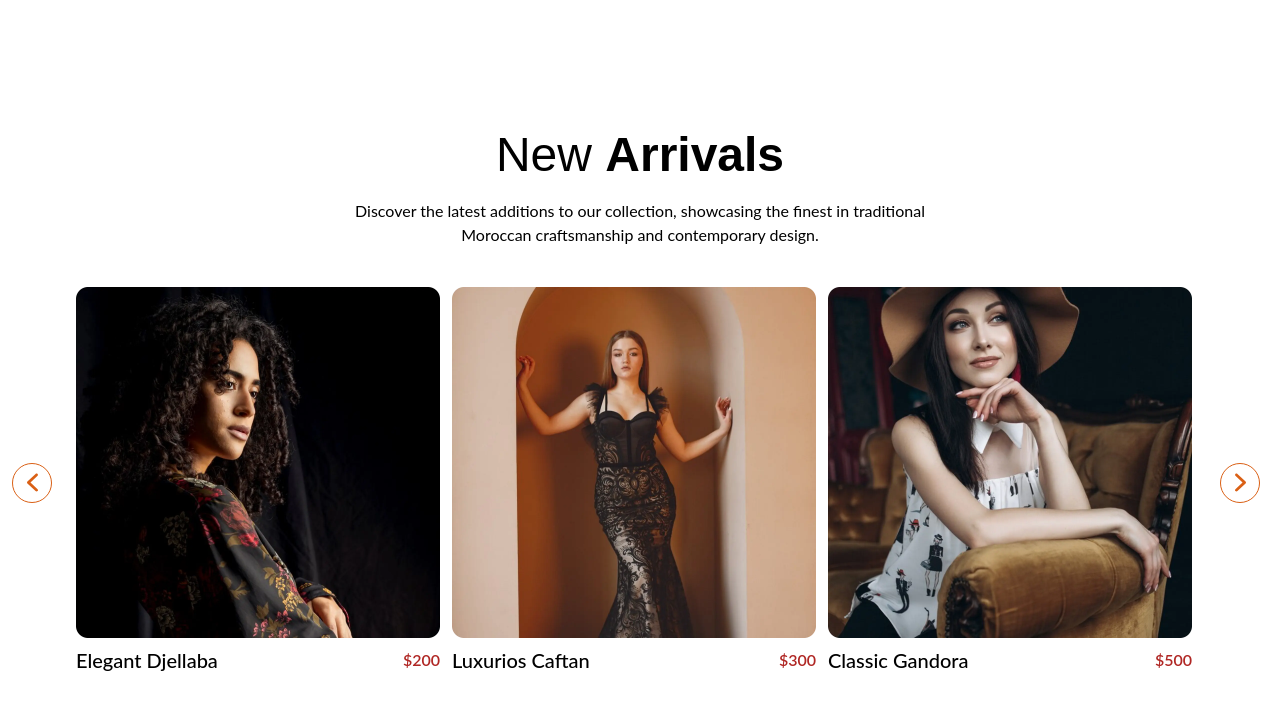
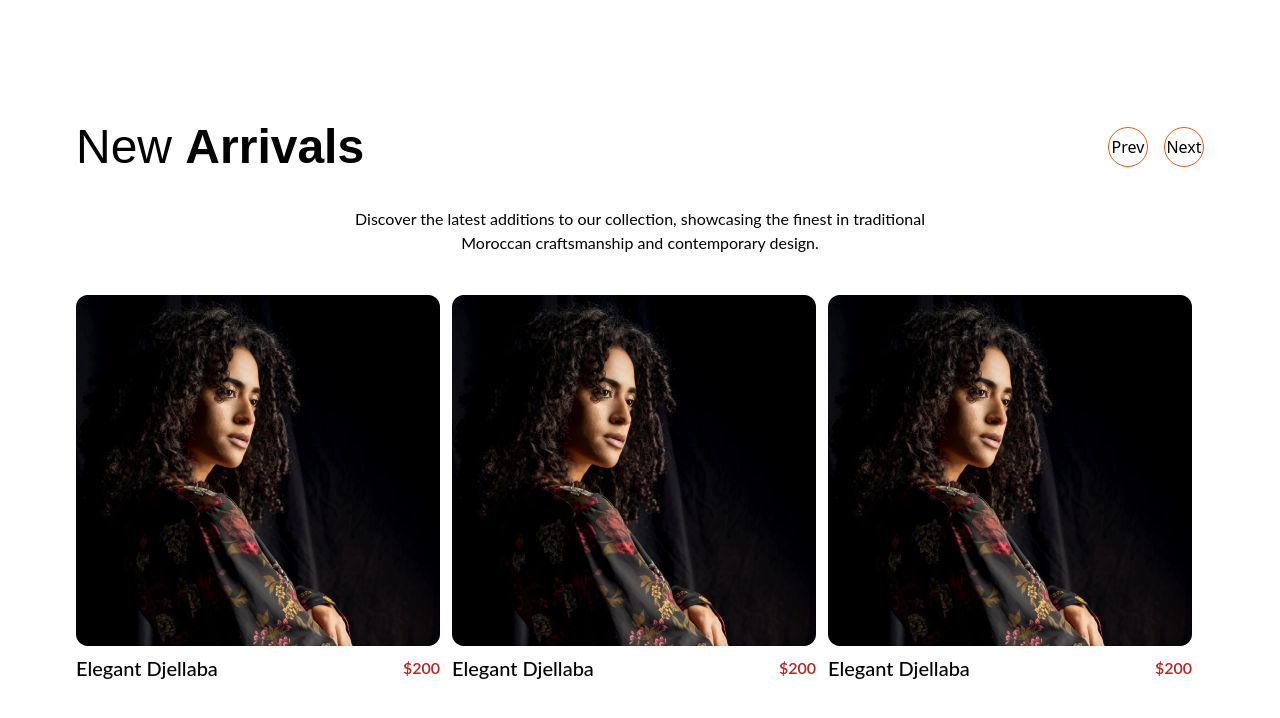
Before and after one commit to neharadialcode486/components-react-tailwind, a React (Create React App) app: page / in a window 1280 px wide. Shown: the top 718 px of the page. Built offline with nearby package versions, Linux system fonts and the light colour scheme.

Commit message:
slider arrows

```diff
--- a/src/components/SimpleSlider.jsx
+++ b/src/components/SimpleSlider.jsx
@@ -1,4 +1,4 @@
-import React from "react";
+import React, { useRef } from "react";
 import Slider from "react-slick";
 import "slick-carousel/slick/slick.css";
 import "slick-carousel/slick/slick-theme.css";
@@ -7,34 +7,64 @@ import img2 from "../components/assets/images/luxurios-caftan.webp";
 import img3 from "../components/assets/images/classic-gandora.webp";
 
 export default function SimpleSlider() {
-  var settings = {
+  const sliderRef = useRef(null);
+
+  const settings = {
     dots: false,
     infinite: true,
     slidesToShow: 3,
     slidesToScroll: 1,
-    prevArrows: ".prev",
-    nextArrows: ".last",
   };
+
+  const handleNext = () => {
+    sliderRef.current.slickNext();
+  };
+
+  const handlePrev = () => {
+    sliderRef.current.slickPrev();
+  };
+
   return (
     <section className="flex items-center min-h-screen">
-      <div className="px-3 mx-auto max-w-6xl">
-        <h2 className="text-center text-5xl leading-[56px] ff-playfair">
-          New <span className="font-bold">Arrivals</span>
-        </h2>
-        <p className="text-base leading-6 text-center max-w-[640px] mx-auto ff-lato pt-4 pb-10 ">
+      <div className="px-3 mx-auto max-w-6xl relative">
+        <div className="flex justify-between items-center mb-4">
+          <h2 className="text-5xl leading-[56px] ff-playfair">
+            New <span className="font-bold">Arrivals</span>
+          </h2>
+
+          <div className="flex space-x-4">
+            {/* Arrows next to heading */}
+            <button
+              onClick={handlePrev}
+              className="prev w-10 h-10 rounded-full border border-[#DA6015] flex items-center justify-center group/btn transition-all duration-200 hover:bg-[#DA6015]"
+            >
+              Prev
+            </button>
+            <button
+              onClick={handleNext}
+              className="next w-10 h-10 rounded-full border border-[#DA6015] flex items-center justify-center group/btn transition-all duration-200 hover:bg-[#DA6015]"
+            >
+              Next
+            </button>
+          </div>
+        </div>
+
+        <p className="text-base leading-6 text-center max-w-[640px] mx-auto ff-lato pt-4 pb-10">
           Discover the latest additions to our collection, showcasing the finest
           in traditional Moroccan craftsmanship and contemporary design.
         </p>
-        <div className="relative max-w-6xl">
-          <Slider {...settings}>
+
+        <div className="relative">
+          <Slider ref={sliderRef} {...settings}>
+            {/* Slide Items */}
             <div>
               <div className="max-w-[364px]">
-                <img src={img1} alt="img-1" className="w-full" />
+                <img src={img1} alt="Elegant Djellaba" className="w-full" />
                 <div className="flex items-center justify-between pt-2">
                   <p className="font-medium ff-lato text-xl leading-7">
                     Elegant Djellaba
                   </p>
-                  <p className="ff-lato font-semibold text-base leading-6 text-[#B02724] ">
+                  <p className="ff-lato font-semibold text-base leading-6 text-[#B02724]">
                     $200
                   </p>
                 </div>
@@ -42,76 +72,45 @@ export default function SimpleSlider() {
             </div>
             <div>
               <div className="max-w-[364px]">
-                <img src={img2} alt="img-1" className="w-full" />
+                <img src={img1} alt="Elegant Djellaba" className="w-full" />
                 <div className="flex items-center justify-between pt-2">
                   <p className="font-medium ff-lato text-xl leading-7">
-                    Luxurios Caftan
+                    Elegant Djellaba
                   </p>
-                  <p className="ff-lato font-semibold text-base leading-6 text-[#B02724] ">
-                    $300
+                  <p className="ff-lato font-semibold text-base leading-6 text-[#B02724]">
+                    $200
                   </p>
                 </div>
               </div>
             </div>
             <div>
               <div className="max-w-[364px]">
-                <img src={img3} alt="img-1" className="w-full" />
+                <img src={img1} alt="Elegant Djellaba" className="w-full" />
                 <div className="flex items-center justify-between pt-2">
                   <p className="font-medium ff-lato text-xl leading-7">
-                    Classic Gandora
+                    Elegant Djellaba
                   </p>
                   <p className="ff-lato font-semibold text-base leading-6 text-[#B02724]">
-                    $500
+                    $200
                   </p>
                 </div>
               </div>
             </div>
             <div>
               <div className="max-w-[364px]">
-                <img src={img1} alt="img-1" className="w-full" />
+                <img src={img1} alt="Elegant Djellaba" className="w-full" />
                 <div className="flex items-center justify-between pt-2">
                   <p className="font-medium ff-lato text-xl leading-7">
                     Elegant Djellaba
                   </p>
-                  <p className="ff-lato font-semibold text-base leading-6 text-[#B02724] ">
+                  <p className="ff-lato font-semibold text-base leading-6 text-[#B02724]">
                     $200
                   </p>
                 </div>
               </div>
             </div>
+            {/* Add more slides here */}
           </Slider>
-          <div className="flex justify-between absolute w-full left-0 top-44">
-            <button className="prev w-10 h-10 rounded-full border border-[#DA6015] flex items-center justify-center group/btn transition-all duration-200 hover:bg-[#DA6015] absolute -left-16">
-              <svg
-                width="11"
-                height="19"
-                viewBox="0 0 11 19"
-                fill="none"
-                xmlns="http://www.w3.org/2000/svg"
-              >
-                <path
-                  className="transition-all duration-200 group-hover/btn:fill-white"
-                  d="M10.5794 18.1038C10.8487 17.85 11 17.5059 11 17.1471C11 16.7882 10.8487 16.4441 10.5794 16.1903L3.46782 9.49183L10.5794 2.79334C10.8411 2.53811 10.9859 2.19628 10.9826 1.84147C10.9793 1.48666 10.8282 1.14725 10.5619 0.89635C10.2955 0.645452 9.93515 0.503135 9.55846 0.500051C9.18177 0.496969 8.81886 0.633367 8.5479 0.879869L0.420638 8.5351C0.151303 8.78887 -4.09444e-07 9.133 -3.9376e-07 9.49183C-3.78075e-07 9.85066 0.151303 10.1948 0.420638 10.4486L8.5479 18.1038C8.81732 18.3575 9.18268 18.5 9.56363 18.5C9.94459 18.5 10.3099 18.3575 10.5794 18.1038Z"
-                  fill="#DA6015"
-                />
-              </svg>
-            </button>
-            <button className="last w-10 h-10 rounded-full border border-[#DA6015] flex items-center justify-center group/btn transition-all duration-200 hover:bg-[#DA6015] absolute -right-14">
-              <svg
-                width="11"
-                height="19"
-                viewBox="0 0 11 19"
-                fill="none"
-                xmlns="http://www.w3.org/2000/svg"
-              >
-                <path
-                  className="transition-all duration-200 group-hover/btn:fill-white"
-                  d="M0.420638 18.1038C0.151303 17.85 -9.1022e-07 17.5059 -8.94535e-07 17.1471C-8.7885e-07 16.7882 0.151303 16.4441 0.420638 16.1903L7.53218 9.49183L0.420639 2.79334C0.158937 2.53811 0.0141284 2.19628 0.0174015 1.84147C0.0206754 1.48666 0.171768 1.14725 0.43814 0.89635C0.704511 0.645452 1.06485 0.503135 1.44154 0.500051C1.81823 0.496969 2.18114 0.633367 2.4521 0.879869L10.5794 8.5351C10.8487 8.78887 11 9.133 11 9.49183C11 9.85066 10.8487 10.1948 10.5794 10.4486L2.4521 18.1038C2.18268 18.3575 1.81732 18.5 1.43637 18.5C1.05541 18.5 0.690054 18.3575 0.420638 18.1038Z"
-                  fill="#DA6015"
-                />
-              </svg>
-            </button>
-          </div>
         </div>
       </div>
     </section>
```
